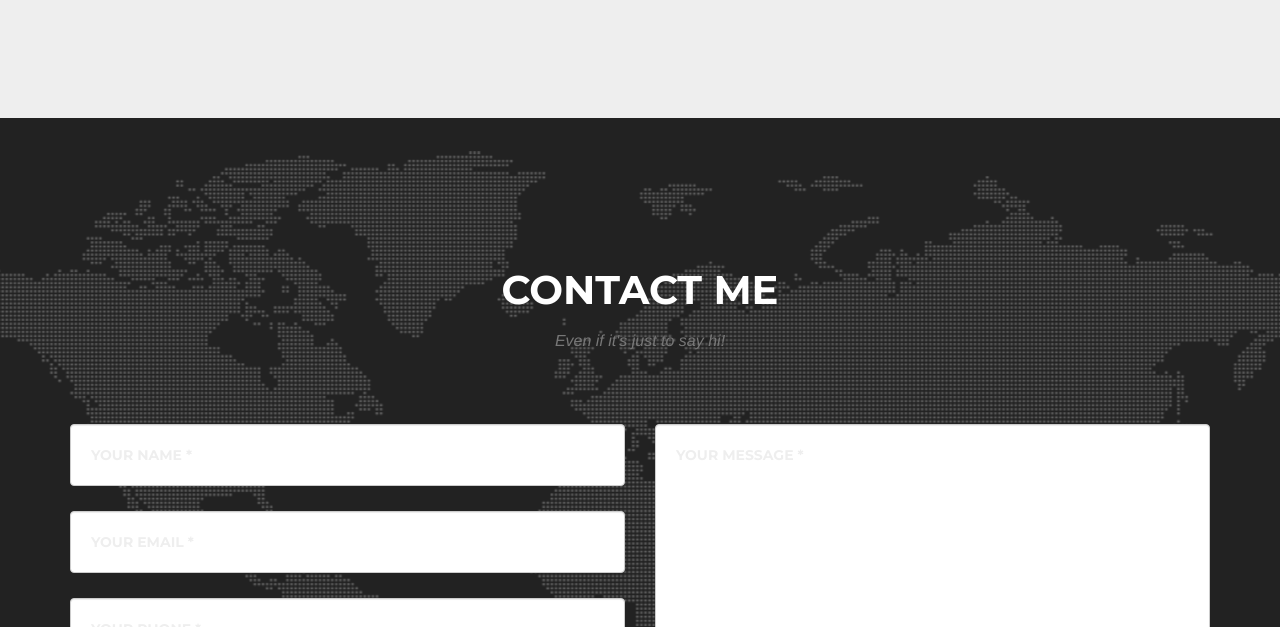
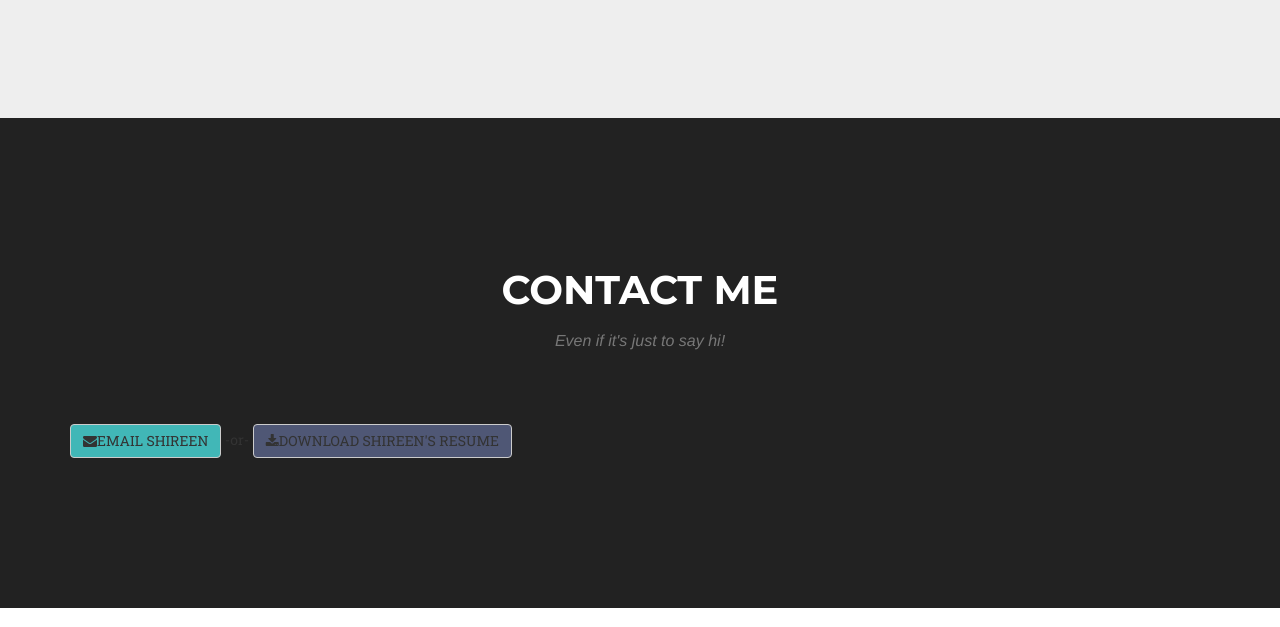
Before and after one commit to shireen-bean/portfolio, a website: page index.html in a window 1280 px wide. Shown: the part 6130-6757 px from the top of the page. Drawn offline with nearby package versions, Linux system fonts and the light colour scheme; a web font is replaced by a local one.

Commit message:
prior to airplane flight
message me and download resume sections changed

```diff
--- a/index.html
+++ b/index.html
@@ -559,8 +559,8 @@
                     <h3 class="section-subheading text-muted">Even if it's just to say hi!</h3>
                 </div>
             </div>
-            <div class="row">
-                <div class="col-lg-12">
+            <!-- <div class="row"> -->
+                <!-- <div class="col-lg-12">
                     <form name="sentMessage" id="contactForm" novalidate>
                         <div class="row">
                             <div class="col-md-6">
@@ -590,8 +590,15 @@
                             </div>
                         </div>
                     </form>
-                </div>
-            </div>
+                </div> -->
+            <!-- </div> -->
+            <div class="contact-buttons">
+                <a href="mailto:shkherad@bu.edu" class="btn btn-default red-style" style="background-color: #41b7b7;">
+						    <i class="fa fa-envelope"></i>EMAIL SHIREEN</a>
+              <span>-or-</span>
+              <a href="/img/resume/shireen_resume.pdf" target='_blank' style="background-color:#4F5775" class="btn btn-default" download="Shireen Kheradpey">
+						  <i class="fa fa-download"></i>DOWNLOAD SHIREEN'S RESUME</a>
+          </div>
         </div>
     </section>
 
--- a/vendor/less0/agency.less
+++ b/vendor/less0/agency.less
@@ -536,7 +536,7 @@ aside.clients {
 
 section#contact {
 	background-color: @gray-darker;
-	background-image: url('../img/map-image.png');
+	// background-image: url('../img/map-image.png');
 	background-position: center;
 	background-repeat: no-repeat;
 	.section-heading {
```
Also changed, not shown: css/agency.css, css/agency.min.css.
